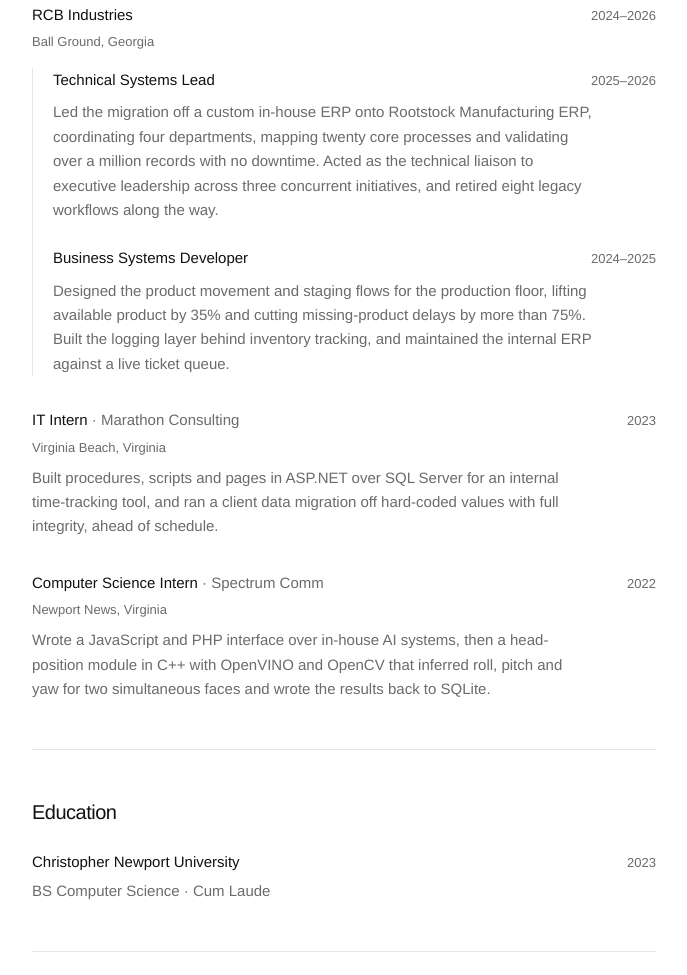
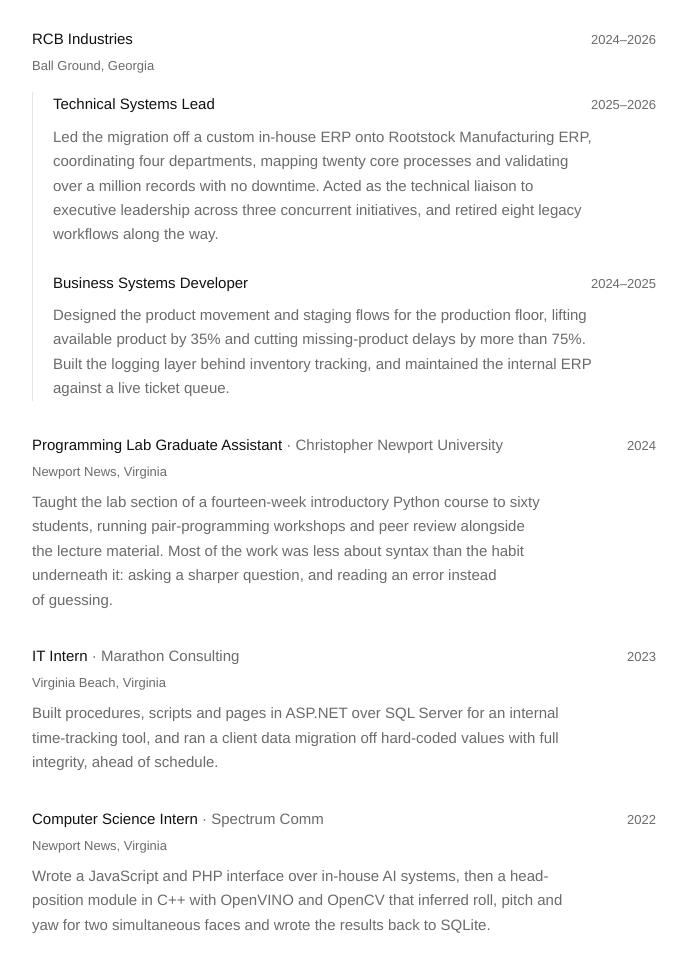
Before and after one commit to jackfaarmer/jackfaarmer.github.io, a website: page index.html in a window 1280 px wide. Shown: the part 1575-2550 px from the top of the page, without its empty margins (296-983 px from the left). Drawn offline with Linux system fonts and the light colour scheme.

Commit message:
Add graduate assistant role, fix paragraph orphans
Add the CNU Programming Lab Graduate Assistant entry (2024) to
Experience, between RCB and Marathon.

Fix a stranded last word in that entry two ways: trim the closing
clause, and set text-wrap:pretty on paragraphs site-wide so it
does not recur at other viewport widths.

Also expand the hero's second paragraph with non-work interests.

```diff
--- a/index.html
+++ b/index.html
@@ -51,7 +51,9 @@
     </p>
     <p class="mt-4 max-w-prose">
       Outside of work I write small, sharp command-line tools and keep a
-      long-running interest in computer vision.
+      long-running interest in computer vision. Away from the keyboard I'm
+      usually on the motorcycle (go team green), putting together a PC, or
+      losing an evening to racing sims.
     </p>
   </section>
 
@@ -171,6 +173,21 @@
 
       <li>
         <div class="flex items-baseline justify-between gap-4">
+          <h3 class="font-medium">Programming Lab Graduate Assistant <span class="text-muted dark:text-muted-dark font-normal">· Christopher Newport University</span></h3>
+          <span class="shrink-0 text-[13px] text-muted dark:text-muted-dark">2024</span>
+        </div>
+        <p class="mt-1 text-[13px] text-muted dark:text-muted-dark">Newport News, Virginia</p>
+        <p class="mt-2 max-w-prose text-muted dark:text-muted-dark">
+          Taught the lab section of a fourteen-week introductory Python course to
+          sixty students, running pair-programming workshops and peer review
+          alongside the lecture material. Most of the work was less about syntax
+          than the habit underneath it: asking a sharper question, and reading
+          an error instead of guessing.
+        </p>
+      </li>
+
+      <li>
+        <div class="flex items-baseline justify-between gap-4">
           <h3 class="font-medium">IT Intern <span class="text-muted dark:text-muted-dark font-normal">· Marathon Consulting</span></h3>
           <span class="shrink-0 text-[13px] text-muted dark:text-muted-dark">2023</span>
         </div>
--- a/src/input.css
+++ b/src/input.css
@@ -34,6 +34,12 @@
     -webkit-text-size-adjust: 100%;
   }
 
+  /* Rebalance the tail of a paragraph so a single word never gets
+     stranded alone on the last line. */
+  p {
+    text-wrap: pretty;
+  }
+
   /* Visible focus for keyboard users, invisible for mouse users. */
   :focus-visible {
     outline: 2px solid currentColor;
```
Also changed, not shown: styles.css.
